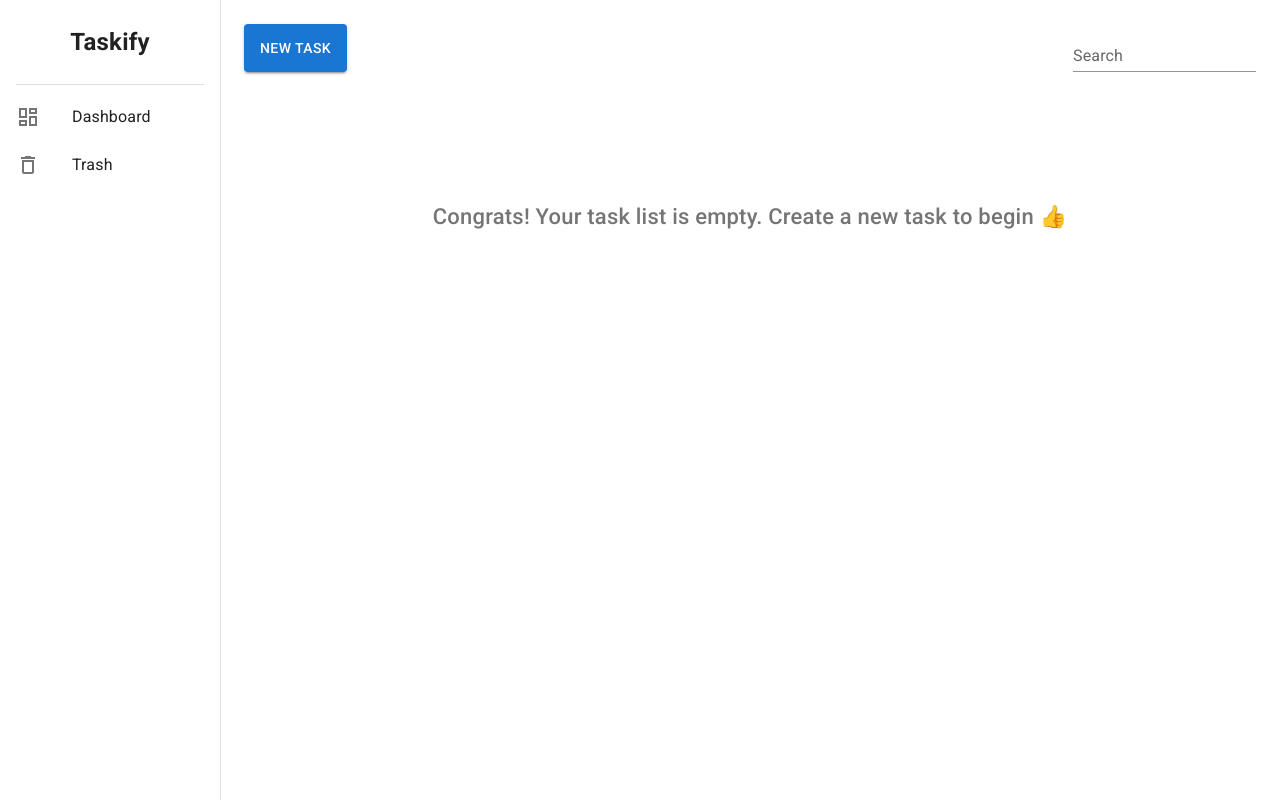
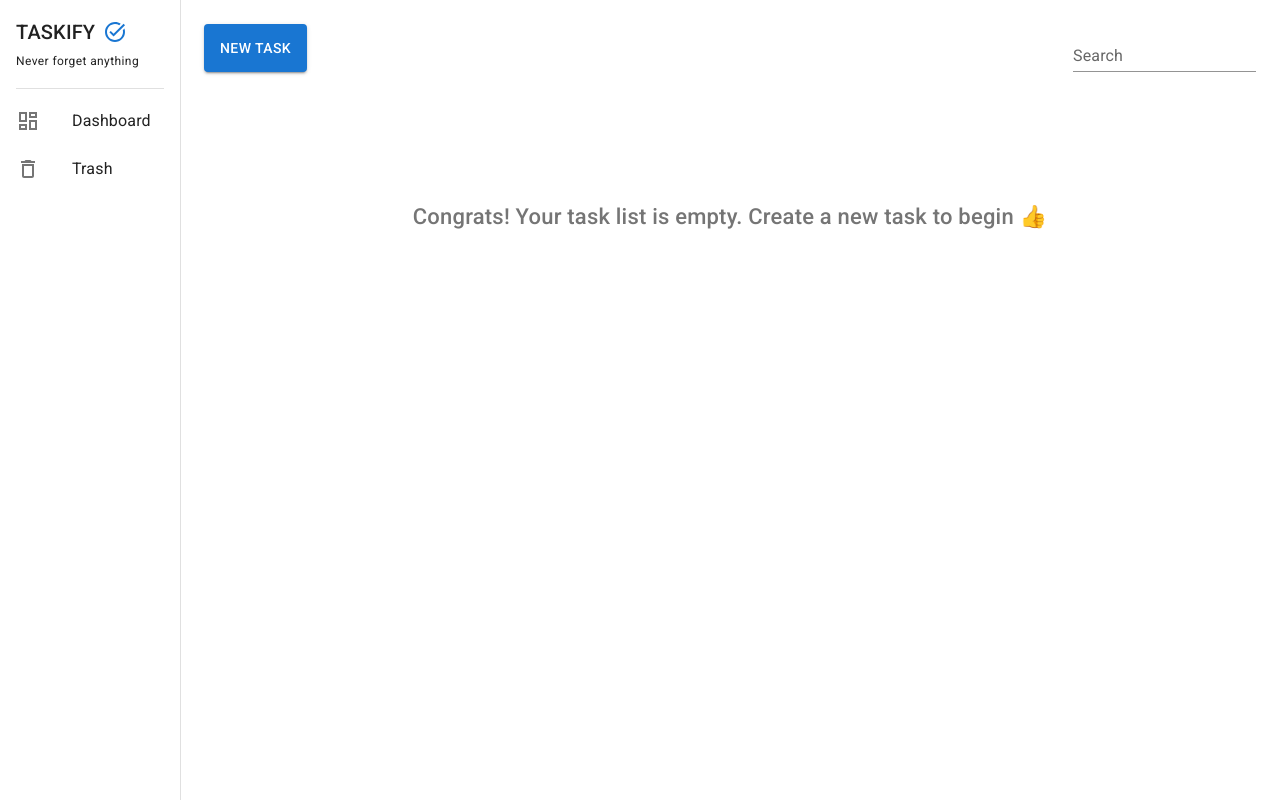
Before and after one commit to idanylomelnyk/taskify, a React (Vite) app: page / in a window 1280 px wide. Built offline with nearby package versions, Linux system fonts and the light colour scheme; a web font is replaced by a local one.

Commit message:
Improve Logo component styles

```diff
--- a/src/components/Logo/Logo.jsx
+++ b/src/components/Logo/Logo.jsx
@@ -1,13 +1,16 @@
 import { Box, Typography } from "@mui/material";
+import TaskAltOutlinedIcon from "@mui/icons-material/TaskAltOutlined";
 
 export default function Logo() {
   return (
-    <>
-      <Box sx={{ p: "24px 0" }}>
-        <Typography sx={{ textAlign: "center", fontSize: 24, fontWeight: 700 }}>
+    <Box sx={{ p: 2 }}>
+      <Box sx={{ display: "flex", alignItems: "center", gap: 1 }}>
+        <Typography variant='h6' sx={{ textTransform: "uppercase" }}>
           Taskify
         </Typography>
+        <TaskAltOutlinedIcon sx={{ color: "primary.main" }} />
       </Box>
-    </>
+      <Typography variant='caption'>Never forget anything</Typography>
+    </Box>
   );
 }
--- a/src/components/Navigation/Navigation.jsx
+++ b/src/components/Navigation/Navigation.jsx
@@ -15,8 +15,8 @@ import DeleteOutlineOutlinedIcon from "@mui/icons-material/DeleteOutlineOutlined
 
 export default function Navigation() {
   return (
-    <Drawer variant='permanent' sx={{ width: 220 }}>
-      <Box sx={{ width: 220 }}>
+    <Drawer variant='permanent' sx={{ width: 180 }}>
+      <Box sx={{ width: 180 }}>
         <Logo />
         <Divider variant='middle' />
         <Box>
```
